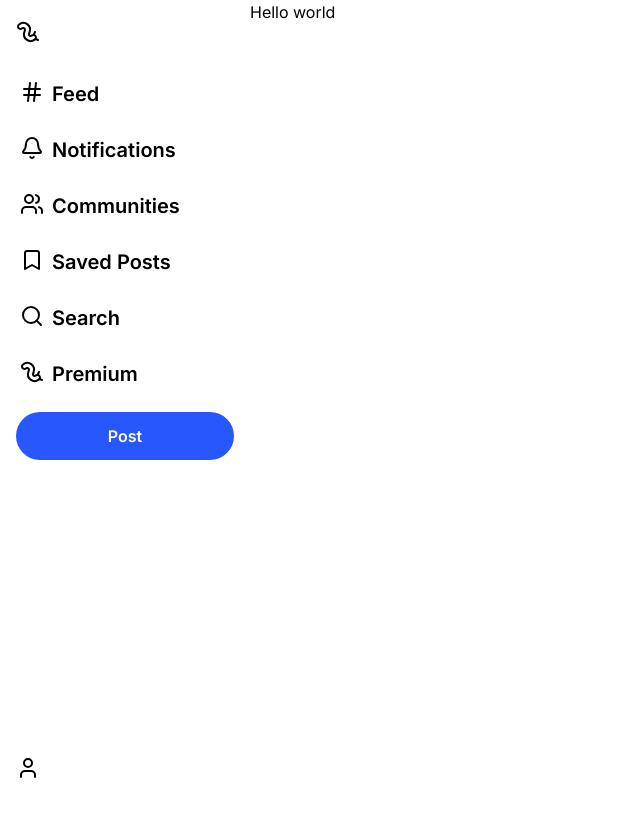
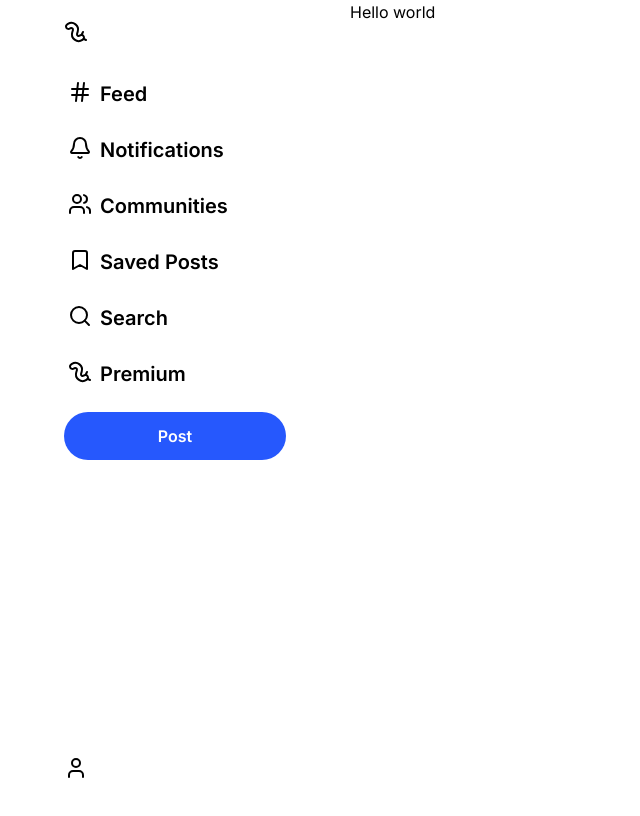
Before and after one commit to Xenos112/vertex_frontend, a Next.js app: page / in a window 1280 px wide. Shown: the top 816 px of the page, without its empty margins (0-640 px from the left). Built offline with nearby package versions, Linux system fonts and the light colour scheme; no server answers.

Commit message:
change left side bar dimentions

```diff
--- a/layouts/LeftNavBar.tsx
+++ b/layouts/LeftNavBar.tsx
@@ -41,7 +41,7 @@ export default function LeftNavBar() {
     <>
       <div
         ref={ref}
-        className={`sticky top-0 flex h-screen w-[250px] flex-col items-stretch justify-between overflow-hidden px-4 py-5 max-sm:fixed max-sm:w-[70vw] max-sm:bg-gray-200/80 max-sm:backdrop-blur max-sm:duration-500 max-sm:dark:bg-black/80 ${isMobileSideBarOpen ? "max-sm:translate-x-0" : "max-sm:-translate-x-full"}`}
+        className={`sticky top-0 flex h-screen w-[350px] flex-col items-stretch justify-between overflow-hidden px-16 py-5 max-lg:w-fit max-lg:px-5 max-sm:fixed max-sm:w-[70vw] max-sm:bg-gray-200/80 max-sm:backdrop-blur max-sm:duration-500 max-sm:dark:bg-black/80 ${isMobileSideBarOpen ? "max-sm:translate-x-0" : "max-sm:-translate-x-full"}`}
       >
         <div className="flex flex-col gap-8">
           <div>
```
